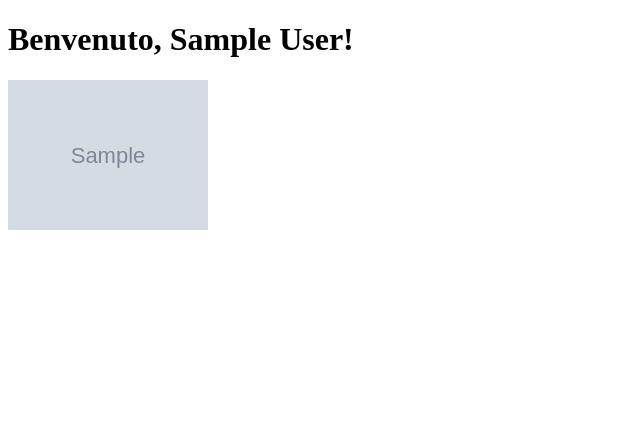
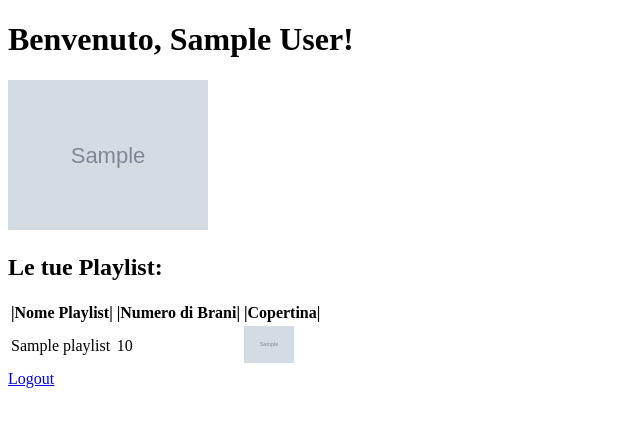
Before and after one commit to messex04/Spotifyapi, a Flask app: template templates/home.html in a window 1280 px wide. Shown: the top 427 px of the page, without its empty margins (0-640 px from the left). Run offline with Flask 3, Linux system fonts and the light colour scheme; the template is opened without the code that fills it: most values are stand-ins (such as "Sample title", 1, 10 or a date in 2020); grey boxes marked "Sample" are stand-in pictures.

Commit message:
finito pt2

```diff
--- a/app.py
+++ b/app.py
@@ -6,7 +6,7 @@ from spotipy.oauth2 import SpotifyOAuth
 #le tue credenziali le trovi nella dashboard di prima
 SPOTIFY_CLIENT_ID = "f726b08700854dd8997d401bdb42894b"
 SPOTIFY_CLIENT_SECRET = "7fb5909e43b244099dfed6689cf4ef9f"
-SPOTIFY_REDIRECT_URI = "https://5000-messex04-spotifyapi-09skfv6lipe.ws-eu117.gitpod.io/callback" #dopo il login andiamo qui
+SPOTIFY_REDIRECT_URI = "https://5000-messex04-spotifyapi-nzrwv4809zh.ws-eu117.gitpod.io/callback" #dopo il login andiamo qui
 
 app = Flask(__name__)
 app.secret_key = 'chiave_per_session' #ci serve per identificare la sessione
@@ -17,6 +17,14 @@ sp_oauth = SpotifyOAuth(
     client_secret=SPOTIFY_CLIENT_SECRET,
     redirect_uri=SPOTIFY_REDIRECT_URI,
     scope="user-read-private"
+)
+#config SpotifyOAuth per l'autenticazione e redirect uri
+sp_oauth = SpotifyOAuth(
+    client_id=SPOTIFY_CLIENT_ID,
+    client_secret=SPOTIFY_CLIENT_SECRET,
+    redirect_uri=SPOTIFY_REDIRECT_URI,
+    scope="user-read-private", #permessi x informazioni dell'utente
+    show_dialog=True #forziamo la richiesta di inserire new credenziali
 )
 @app.route('/')
 def login():
@@ -36,7 +44,16 @@ def home():
         return redirect(url_for('login'))
     sp = spotipy.Spotify(auth=token_info['access_token']) #usiamo il token per ottenere i dati del profilo
     user_info = sp.current_user()
+    playlists = sp.current_user_playlists() #sempre tramite il token sp preso prima
+    playlists_info = playlists['items'] #prendiamo solo la lista delle playlist
     print(user_info) #capiamo la struttura di user_info per usarle nel frontend
-    return render_template('home.html', user_info=user_info) #passo le info utente all'home.html
+    return render_template('home.html', user_info=user_info, playlists=playlists_info) #passo le info utente all'home.html
+
+@app.route('/logout')
+def logout():
+    session.clear() #cancelliamo l'access token salvato in session
+    return redirect(url_for('login'))
+
+
 if __name__ == '__main__':
     app.run(debug=True)
--- a/templates/home.html
+++ b/templates/home.html
@@ -1,13 +1,44 @@
 <!DOCTYPE html>
 <html lang="en">
 <head>
-<meta charset="UTF-8">
-<meta name="viewport" content="width=device-width, initial-scale=1.0">
+    <meta charset="UTF-8">
+    <meta name="viewport" content="width=device-width, initial-scale=1.0">
+    <title>Profilo Utente</title>
 </head>
 <body>
-<h1>Benvenuto, {{ user_info['display_name'] }}!</h1>
+    <h1>Benvenuto, {{ user_info['display_name'] }}!</h1>
 {% if user_info['images'] %}
-<img src="{{ user_info['images'][0]['url'] }}" width="200">
+<img src="{{ user_info['images'][0]['url'] }}" width="200" alt="Immagine profilo">
 {% endif %}
+<h2>Le tue Playlist:</h2>
+{% if playlists %}
+<table>
+<thead>
+<tr>
+<th>|Nome Playlist|</th>
+<th>|Numero di Brani|</th>
+<th>|Copertina|</th>
+</tr>
+</thead>
+<tbody>
+{% for playlist in playlists %}
+<tr>
+<td>{{ playlist['name'] }}</td>
+<td>{{ playlist['tracks']['total'] }}</td>
+<td>
+{% if playlist['images'] %}
+<img src="{{ playlist['images'][0]['url'] }}" width="50" alt="Copertina playlist">
+{% else %}
+Nessuna immagine
+{% endif %}
+</td>
+</tr>
+{% endfor %}
+</tbody>
+</table>
+{% else %}
+<p>Non hai playlist disponibili.</p>
+{% endif %}
+<a href="{{ url_for('logout') }}">Logout</a>
 </body>
 </html>
```
